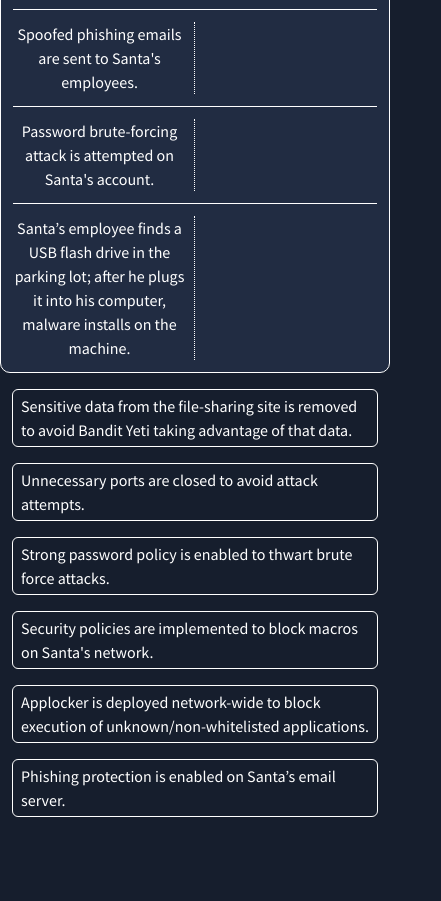
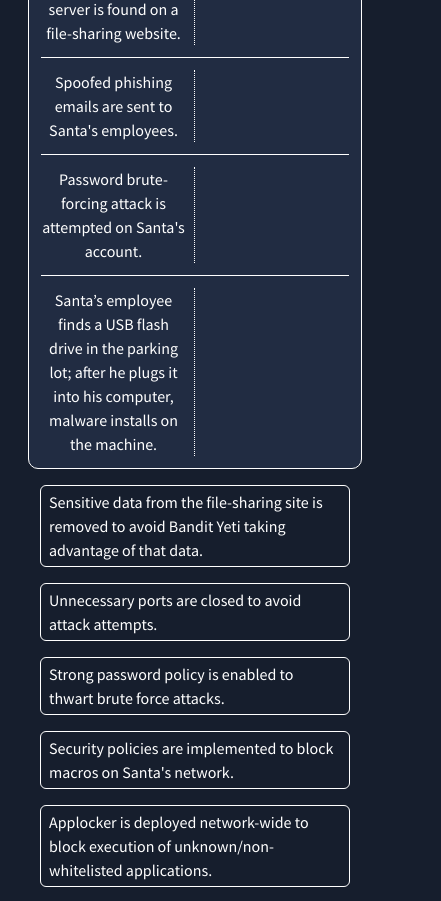
Before and after one commit to Muhammad-Zaryaab-Shahbaz/attack-surface-reduction, a plain HTML site: page index.html in a window 390 px wide. Shown: the part 1099-2000 px from the top of the page, 441 px wide, since content can reach past the window. Before the commit the page ends 1948 px from the top, so only its background shows below. Drawn offline with nearby package versions, Linux system fonts and the light colour scheme.

Commit message:
Fixed Glitch in small screen

```diff
--- a/index.html
+++ b/index.html
@@ -48,8 +48,8 @@
     <link rel="stylesheet" href="style.css" />
   </head>
   <body>
-    <div id="content" class="container py-4">
-      <div class="row">
+    <div id="content" class="container-fluid py-4">
+      <div class="row mx-3">
         <div class="col-sm-12 col-md-2">
           <div class="text-center h-100 d-flex align-items-center">
             <img
@@ -121,7 +121,7 @@
           </div>
         </div>
       </div>
-      <div class="asrs row mt-2" id="asrs"></div>
+      <div class="asrs row mt-2 mx-3" id="asrs"></div>
     </div>
 
     <div id="reward" class="reward container py-4 d-none">
@@ -160,6 +160,6 @@
     <script src="https://code.jquery.com/jquery-3.6.0.js"></script>
     <script src="https://code.jquery.com/ui/1.13.1/jquery-ui.js"></script>
     <script src="https://cdn.jsdelivr.net/npm/bootstrap@5.2.0/dist/js/bootstrap.min.js"></script>
-    <script src="script.min.js"></script>
+    <script src="script.js"></script>
   </body>
 </html>
```
